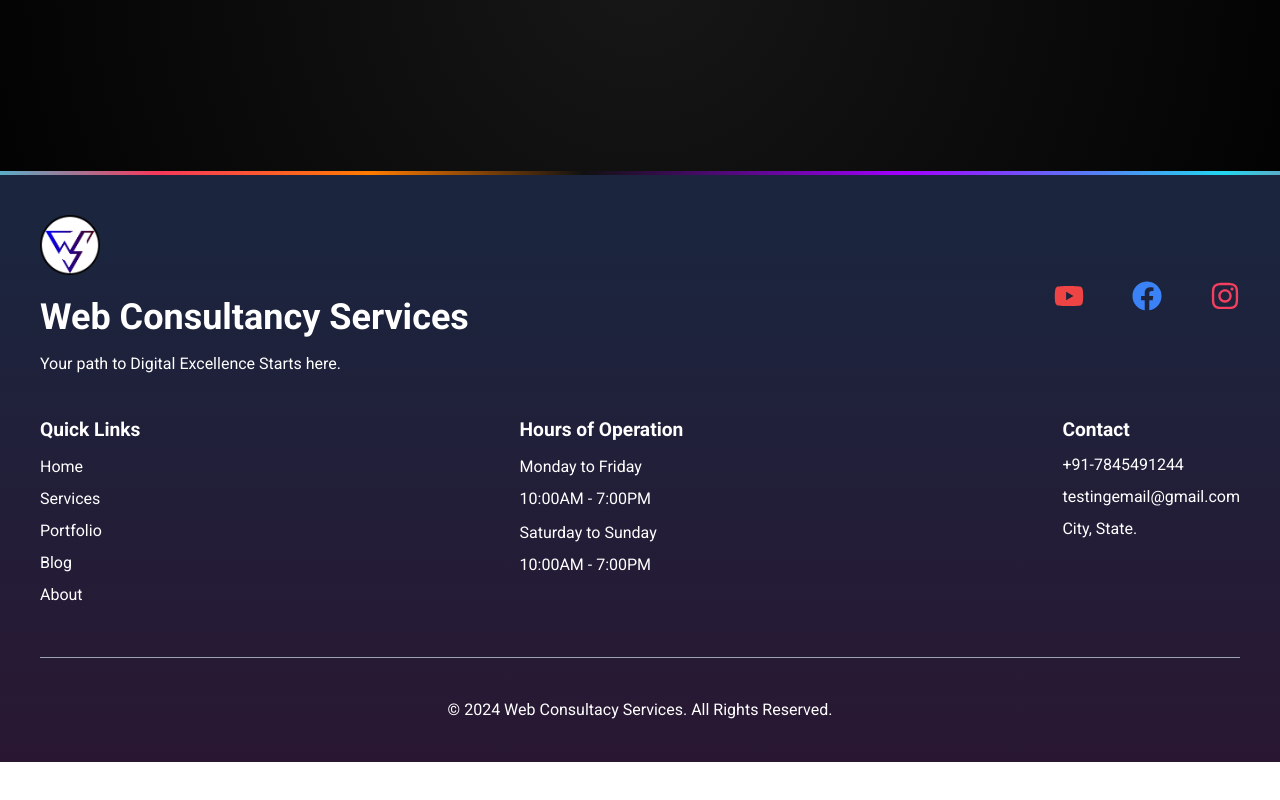
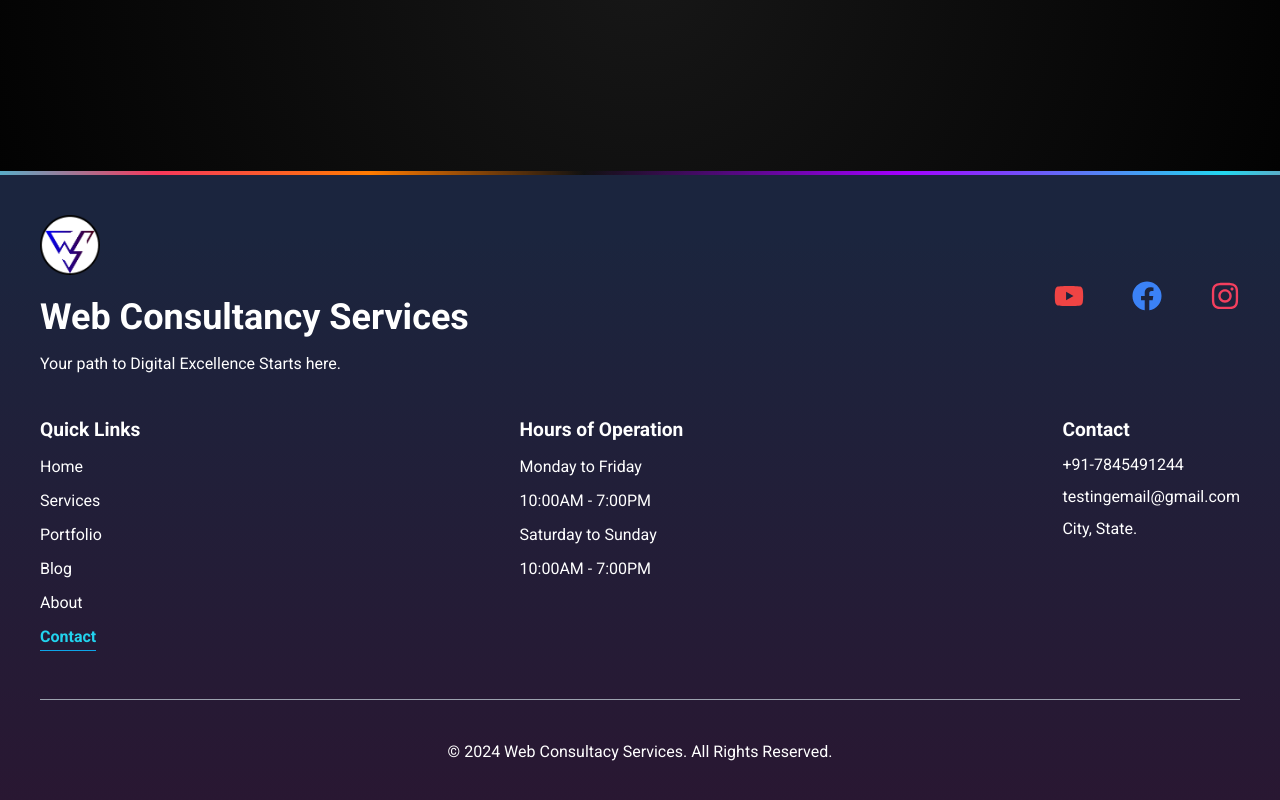
Before and after one commit to dazzlerabhi30800/wcs-clone-react, a React (Vite) app: page /contact in a window 1280 px wide. Shown: the part 1235-2035 px from the top of the page. Before the commit the page ends 1997 px from the top, so only its background shows below. Built offline with nearby package versions, Linux system fonts and the light colour scheme.

Commit message:
added hightlight footer link

```diff
--- a/src/Styles/style.scss
+++ b/src/Styles/style.scss
@@ -207,7 +207,7 @@ footer {
   .timing--container {
     display: flex;
     flex-direction: column;
-    gap: 8px;
+    gap: 10px;
     margin: 10px 0;
   }
 }
--- a/src/components/Footer.jsx
+++ b/src/components/Footer.jsx
@@ -1,6 +1,8 @@
 import { FaFacebook, FaYoutube, FaInstagram } from "react-icons/fa";
+import { useLocation, Link } from "react-router-dom";
 
 export default function Footer() {
+  const location = useLocation();
   return (
     <div className="footer--wrapper mt-16 pt-1 animate-movingBg">
       <footer className="p-5 md:p-10 flex flex-col gap-10">
@@ -37,19 +39,76 @@ export default function Footer() {
             <h4>Quick Links</h4>
             <ul>
               <li>
-                <a href="#">Home</a>
+                <Link
+                  className={`py-1 border-b ${
+                    location.pathname === "/"
+                      ? "font-bold text-cyan-400 border-sky-500"
+                      : "border-transparent font-normal"
+                  }`}
+                  to="/"
+                >
+                  Home
+                </Link>
               </li>
               <li>
-                <a href="">Services</a>
+                <Link
+                  className={`py-1 border-b ${
+                    location.pathname === "/services"
+                      ? "font-bold text-cyan-400 border-sky-500"
+                      : "border-transparent font-normal"
+                  }`}
+                  to="/services"
+                >
+                  Services
+                </Link>
               </li>
               <li>
-                <a href="">Portfolio</a>
+                <Link
+                  className={`py-1 border-b ${
+                    location.pathname === "/portfolio"
+                      ? "font-bold text-cyan-400 border-sky-500"
+                      : "border-transparent font-normal"
+                  }`}
+                  to="/portfolio"
+                >
+                  Portfolio
+                </Link>
               </li>
               <li>
-                <a href="">Blog</a>
+                <Link
+                  className={`py-1 border-b ${
+                    location.pathname === "/blog"
+                      ? "font-bold text-cyan-400 border-sky-500"
+                      : "border-transparent font-normal"
+                  }`}
+                  to="/blog"
+                >
+                  Blog
+                </Link>
               </li>
               <li>
-                <a href="">About</a>
+                <Link
+                  className={`py-1 border-b ${
+                    location.pathname === "/about"
+                      ? "font-bold text-cyan-400 border-sky-500"
+                      : "border-transparent font-normal"
+                  }`}
+                  to="/about"
+                >
+                  About
+                </Link>
+              </li>
+              <li>
+                <Link
+                  className={`py-1 border-b ${
+                    location.pathname === "/contact"
+                      ? "font-bold text-cyan-400 border-sky-500"
+                      : "border-transparent font-normal"
+                  }`}
+                  to="/contact"
+                >
+                  Contact
+                </Link>
               </li>
             </ul>
           </div>
--- a/src/components/ScrollTop.jsx
+++ b/src/components/ScrollTop.jsx
@@ -14,7 +14,7 @@ export default function ScrollTop() {
       onClick={() => window.scrollTo(0, 0)}
       className={`${
         scroll > 180 ? "translate-y-0 opacity-1" : "-translate-y-10 opacity-0"
-      } p-3 rounded-sm bg-rose-500 text-2xl md:text-3xl fixed bottom-8 left-6 transition duration-300 ease-in-out`}
+      } p-3 rounded-sm bg-rose-500 text-2xl fixed bottom-8 left-6 transition duration-300 ease-in-out`}
     >
       <IoIosArrowUp />
     </button>
```
